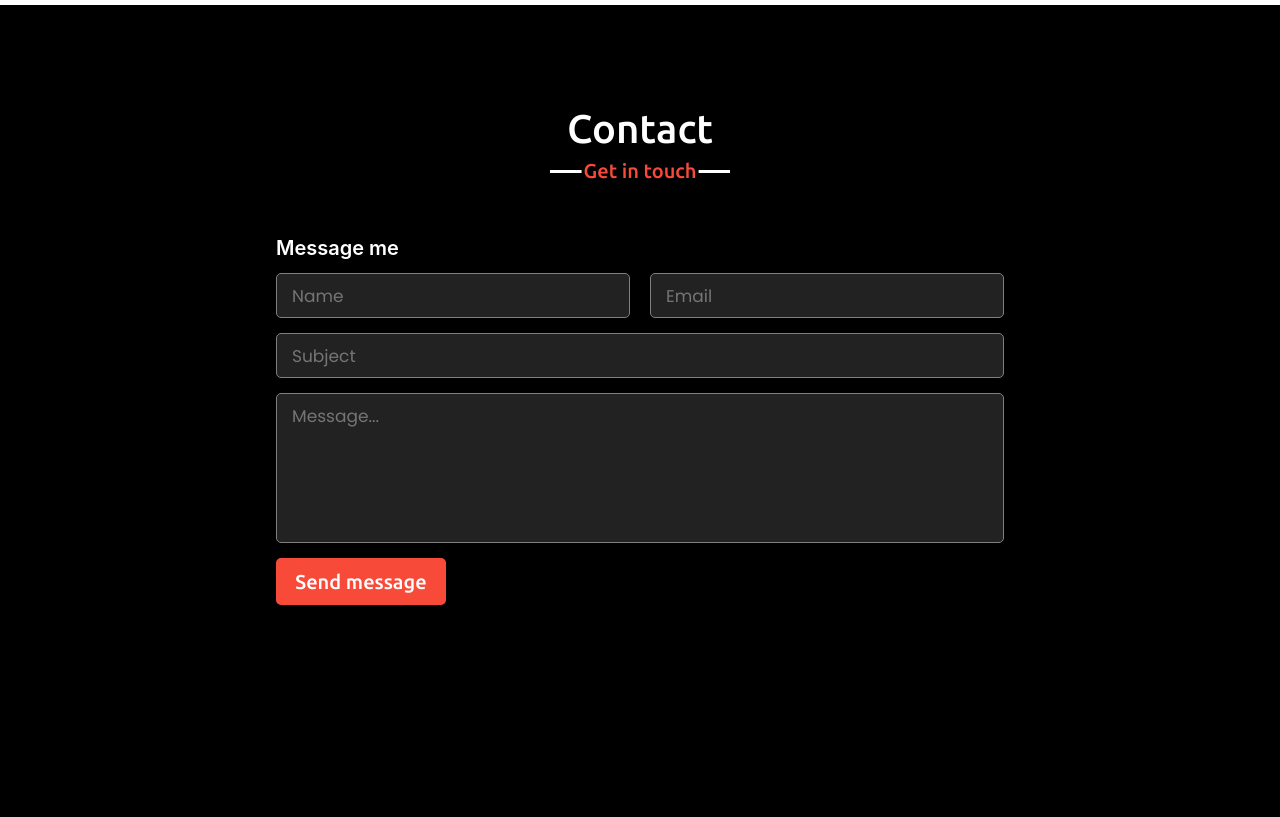
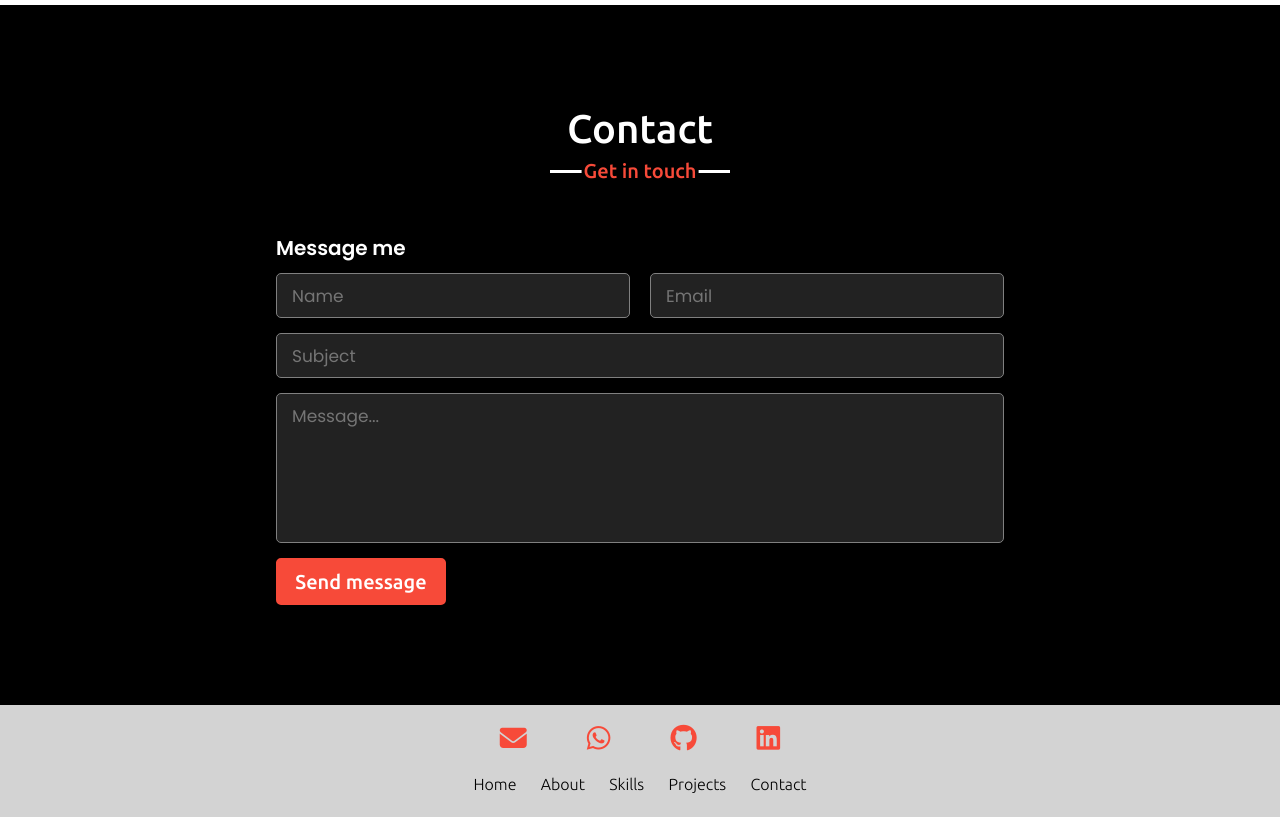
Before and after one commit to ErlensGadzans/Portfolio_page, a PHP site: page / in a window 1280 px wide. Shown: the part 2741-3558 px from the top of the page. Before the commit the page ends 3346 px from the top, so only its background shows below. Run offline with PHP 8.4, Linux system fonts and the light colour scheme; some libraries are stand-ins or nearby versions.

Commit message:
Footer section created

```diff
--- a/index.html
+++ b/index.html
@@ -11,7 +11,7 @@
     />
 
     <style>
-      @import url("https://fonts.googleapis.com/css2?family=Poppins:wght@400;500;600;700&family=Ubuntu:wght@400;500;700&display=swap");
+      @import url("https://fonts.googleapis.com/css2?family=Poppins:wght@400;500;600;700&family=Ubuntu:wght@300;400;500;700&display=swap");
     </style>
     <link rel="stylesheet" href="style.css" />
 
@@ -409,6 +409,41 @@
       </div>
     </section>
 
+    <!--FOOTER SECTION-->
+    <footer class="footer" id="footer">
+      <div class="max_width">
+        <div class="footer_content">
+          <div class="icons">
+            <a
+              href="mailto:erlens.gadzans@gmail.com"
+              class="fa-solid fa-envelope"
+            ></a>
+            <a
+              href="https://api.whatsapp.com/send?phone=+37122840901"
+              class="fa-brands fa-whatsapp"
+            ></a>
+            <a
+              href="https://github.com/ErlensGadzans"
+              target="_blank"
+              class="icon fa-brands fa-github"
+            ></a>
+            <a
+              href="https://www.linkedin.com/in/erlensgadzans/"
+              target="_blank"
+              class="icon fa-brands fa-linkedin"
+            ></a>
+          </div>
+          <div class="footer_menu">
+            <a href="#">Home</a>
+            <a href="#">About</a>
+            <a href="#">Skills</a>
+            <a href="#">Projects</a>
+            <a href="#">Contact</a>
+          </div>
+        </div>
+      </div>
+    </footer>
+
     <script src="https://code.jquery.com/jquery-3.3.1.slim.min.js"></script>
     <script src="https://cdn.jsdelivr.net/npm/popper.js@1.14.3/dist/umd/popper.min.js"></script>
     <script src="https://cdn.jsdelivr.net/npm/bootstrap@4.1.3/dist/js/bootstrap.min.js"></script>
--- a/style.css
+++ b/style.css
@@ -25,7 +25,9 @@ section {
 
 .about,
 .skills,
-.projects {
+.projects,
+.contact,
+.footer {
   font-family: "Poppins", sans-serif;
 }
 
@@ -48,7 +50,8 @@ section {
   text-align: justify;
 }
 
-section .title {
+section .title,
+footer .title {
   position: relative;
   font-family: "Ubuntu", sans-serif;
   text-align: center;
@@ -566,6 +569,56 @@ section .title::after {
   color: #f74a39;
 }
 
+/*Footer section*/
+footer {
+  background: lightgrey;
+}
+
+.footer .footer_content {
+  display: -webkit-box;
+  display: -ms-flexbox;
+  display: flex;
+  -webkit-box-orient: vertical;
+  -webkit-box-direction: normal;
+      -ms-flex-direction: column;
+          flex-direction: column;
+  -webkit-box-align: center;
+      -ms-flex-align: center;
+          align-items: center;
+}
+
+.footer .footer_content .icons {
+  display: -webkit-box;
+  display: -ms-flexbox;
+  display: flex;
+  -webkit-box-pack: center;
+      -ms-flex-pack: center;
+          justify-content: center;
+  -webkit-box-align: center;
+      -ms-flex-align: center;
+          align-items: center;
+  padding: 20px 0;
+}
+
+.footer .footer_content .icons a {
+  margin: 0 30px;
+  color: #f74a39;
+  text-decoration: none;
+  font-size: 27px;
+}
+
+.footer .footer_content .footer_menu {
+  padding-bottom: 20px;
+}
+
+.footer .footer_content .footer_menu a {
+  text-decoration: none;
+  color: black;
+  margin: 0 10px;
+  font-family: "Ubuntu", sans-serif;
+  font-weight: 300;
+}
+
 /* Responive site*/
 @media (max-width: 1169px) {
   .about .about_content .left img {
--- a/style.scss
+++ b/style.scss
@@ -26,7 +26,9 @@ section {
 
 .about,
 .skills,
-.projects {
+.projects,
+.contact,
+.footer {
   font-family: "Poppins", sans-serif;
 }
 
@@ -42,7 +44,8 @@ section {
   text-align: justify;
 }
 
-section .title {
+section .title,
+footer .title {
   position: relative;
   font-family: "Ubuntu", sans-serif;
   text-align: center;
@@ -513,6 +516,44 @@ height:150px;
   .contact .center form .button_area button:hover{
     background: none;
     color: $color_accent;
+  }
+
+
+  /*Footer section*/
+footer {
+  background:lightgrey
+}
+
+.footer .footer_content{
+  display:flex;
+  flex-direction:column;
+  align-items: center;
+}
+
+  .footer .footer_content .icons{
+    display:flex;
+    justify-content: center;
+    align-items: center;
+    padding:20px 0;
+  }
+
+  .footer .footer_content .icons a{
+  margin:0 30px;
+  color:$color_accent;
+  text-decoration: none;
+  font-size:27px;
+  }
+
+  .footer .footer_content .footer_menu {
+  padding-bottom: 20px;
+  }
+
+  .footer .footer_content .footer_menu a{
+    text-decoration: none;
+    color:black;
+    margin:0 10px;
+    font-family: "Ubuntu", sans-serif;
+    font-weight: 300;
 
   }
 
```
